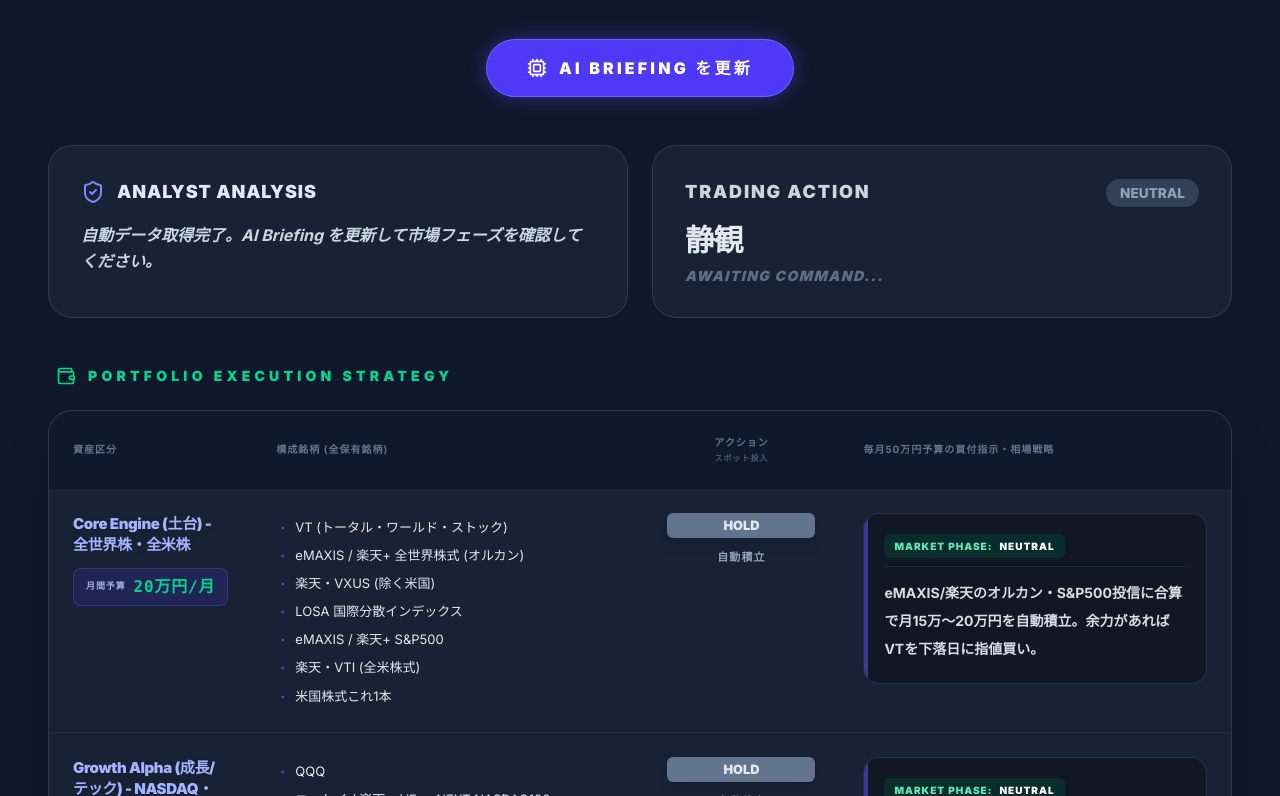
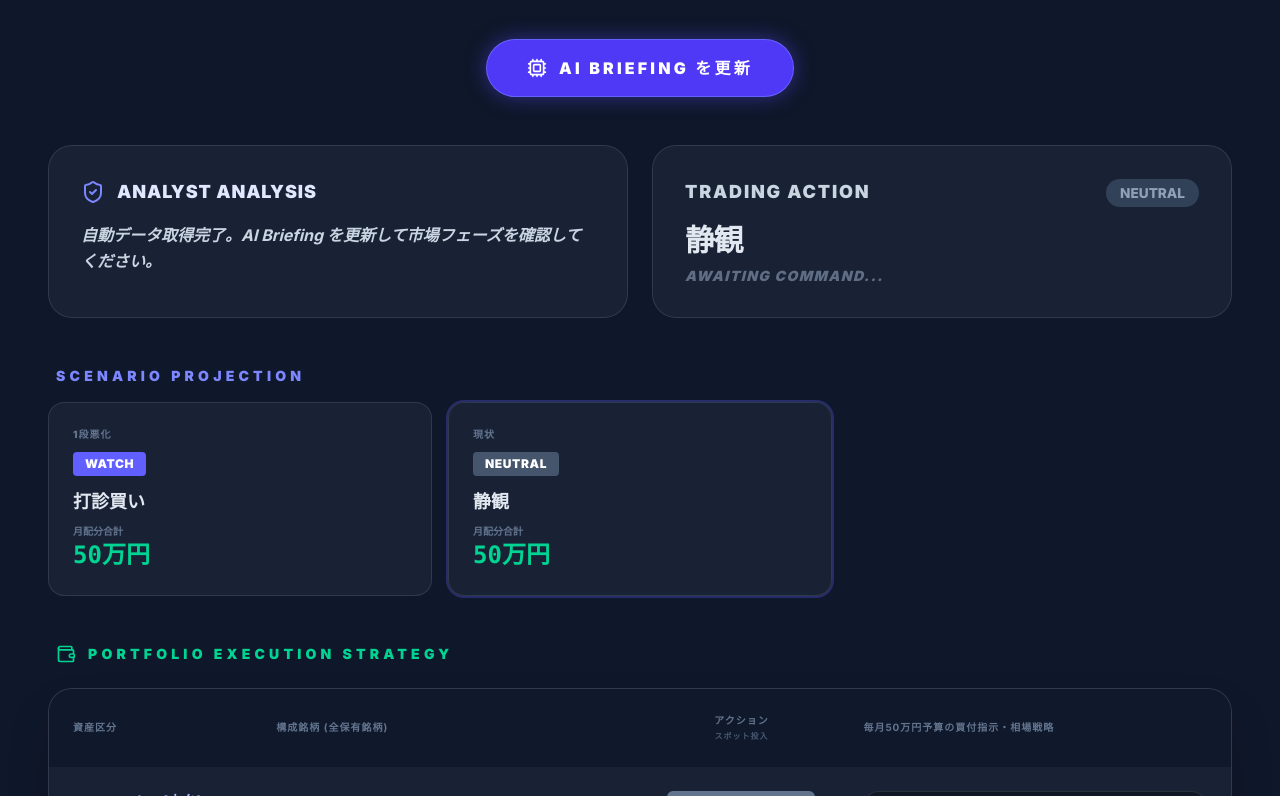
Before and after one commit to satoru-design/market-db, a Next.js app: page / in a window 1280 px wide. Shown: the part 442-1238 px from the top of the page. Built offline with nearby package versions, Linux system fonts and the light colour scheme; no server answers.

Commit message:
feat: add 3-scenario projection cards

```diff
--- a/src/app/page.tsx
+++ b/src/app/page.tsx
@@ -4,6 +4,7 @@
 import { Gauge, Flame, TrendingDown, Cpu, ShieldCheck, Wallet, BrainCircuit, History, Loader2 } from 'lucide-react';
 import { portfolioData } from '@/data/portfolio';
 import { detectPhase, type Phase } from '@/lib/signals';
+import { ScenarioCards } from '@/components/ScenarioCards';
 
 interface MarketData {
   fg: string;
@@ -183,6 +184,12 @@
             <div className="text-xs md:text-sm text-slate-400 leading-snug italic font-black uppercase opacity-60 tracking-widest">Awaiting Command...</div>
           </div>
         </div>
+
+        {/* SCENARIO PROJECTION */}
+        <div className="mt-12">
+          <h2 className="text-sm font-black text-indigo-400 uppercase tracking-[0.3em] pl-2 mb-4">Scenario Projection</h2>
+          <ScenarioCards current={status} />
+        </div>
       </div>
 
       {/* PORTFOLIO TABLE */}
--- /dev/null
+++ b/src/components/ScenarioCards.tsx
@@ -0,0 +1,42 @@
+"use client";
+
+import { neighborPhases } from '@/lib/scenarios';
+import type { Phase } from '@/lib/signals';
+import { portfolioData } from '@/data/portfolio';
+
+const labels: Record<Phase, { text: string; color: string }> = {
+  HEAT: { text: '利益確定', color: 'bg-red-600' },
+  PERFECT: { text: '全力買付', color: 'bg-emerald-600' },
+  HIGH: { text: '強気スポット', color: 'bg-emerald-500' },
+  WATCH: { text: '打診買い', color: 'bg-indigo-500' },
+  NEUTRAL: { text: '静観', color: 'bg-slate-600' },
+};
+
+function PhaseCard({ phase, role }: { phase: Phase; role: '1段悪化' | '現状' | '1段改善' }) {
+  const label = labels[phase];
+  const totalBudget = portfolioData.reduce((sum, cat) => {
+    const b = cat.strategy[phase]?.budget?.match(/(\d+)万円/);
+    return sum + (b ? parseInt(b[1], 10) : 0);
+  }, 0);
+
+  return (
+    <div className={`glass-card rounded-2xl p-6 border-t-4 ${role === '現状' ? 'border-t-indigo-400 ring-2 ring-indigo-500/30' : 'border-t-slate-700'}`}>
+      <div className="text-[10px] text-slate-500 uppercase tracking-widest font-black mb-2">{role}</div>
+      <div className={`inline-block ${label.color} text-white text-xs font-black uppercase tracking-wider px-3 py-1 rounded mb-3`}>{phase}</div>
+      <div className="text-lg font-black text-slate-200 mb-2">{label.text}</div>
+      <div className="text-[10px] text-slate-500 uppercase font-bold">月配分合計</div>
+      <div className="text-2xl font-mono font-black text-emerald-400">{totalBudget}万円</div>
+    </div>
+  );
+}
+
+export function ScenarioCards({ current }: { current: Phase }) {
+  const { worse, better } = neighborPhases(current);
+  return (
+    <div className="grid grid-cols-1 md:grid-cols-3 gap-4">
+      {worse && <PhaseCard phase={worse} role="1段悪化" />}
+      <PhaseCard phase={current} role="現状" />
+      {better && <PhaseCard phase={better} role="1段改善" />}
+    </div>
+  );
+}
```
